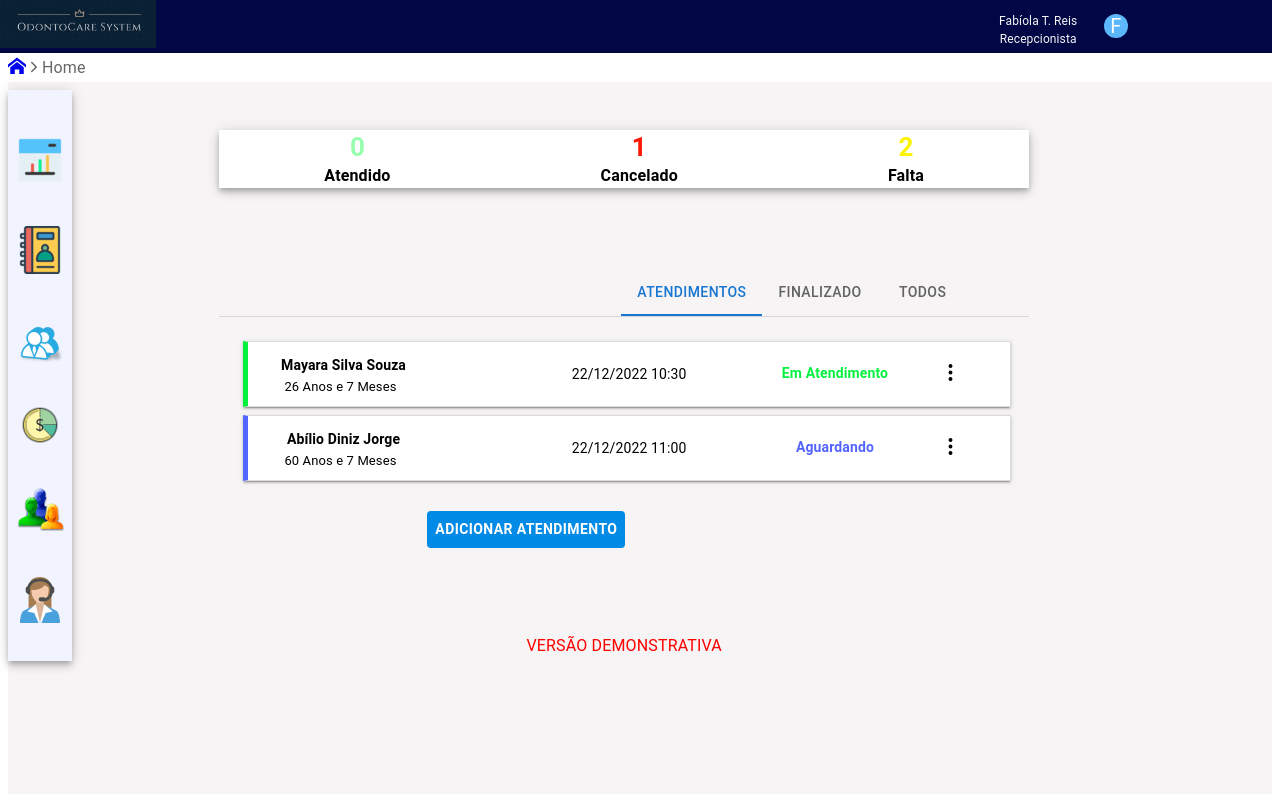
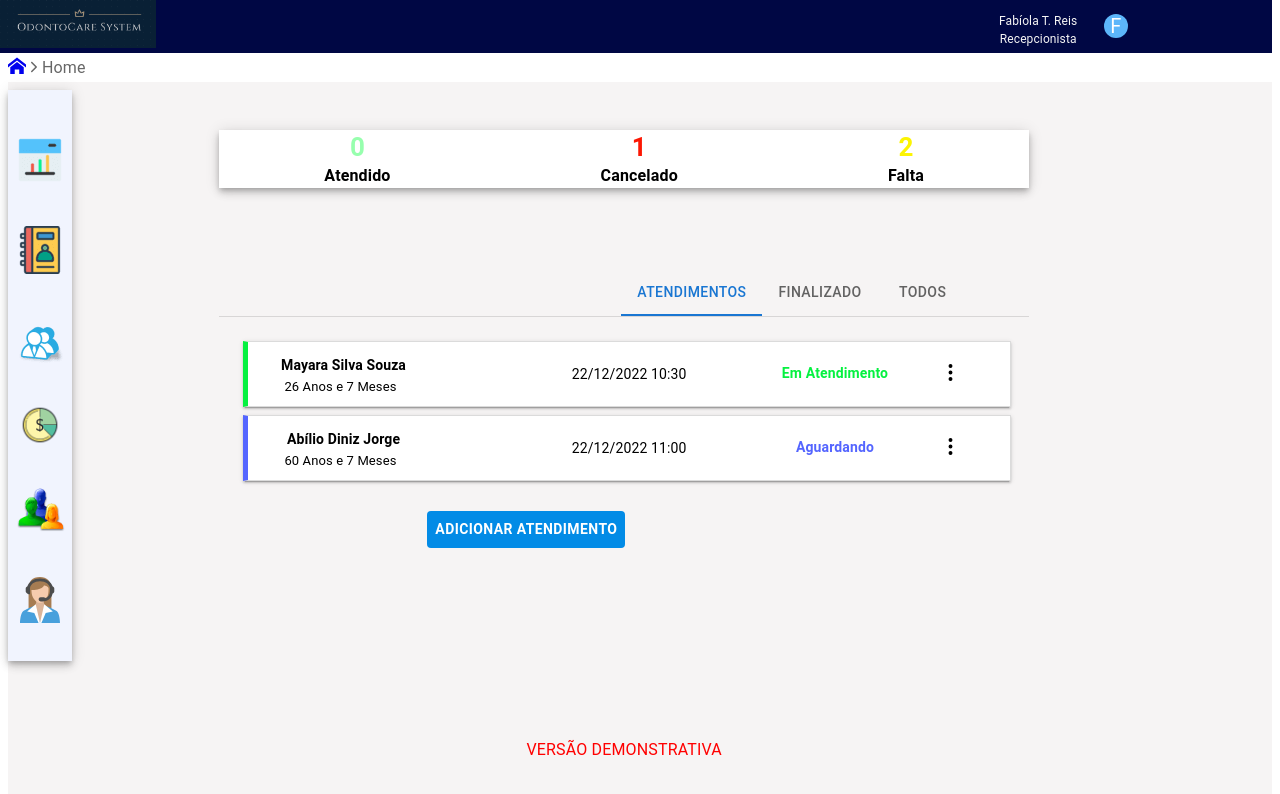
Before and after one commit to CMTTSx/ODC, a React (Create React App) app: page /paginaInicial in a window 1280 px wide. Shown: the top 794 px of the page. Built offline with nearby package versions, Linux system fonts and the light colour scheme.

Commit message:
fix-minor-layout

```diff
--- a/src/Layout/ServiceBar/DummyBar.tsx
+++ b/src/Layout/ServiceBar/DummyBar.tsx
@@ -151,7 +151,7 @@ const TypoStatus = {
     mt: -3,
   },
   '@media (min-width: 3840px)': {
-    ml: '58.5%',
+    ml: '78%',
     mt: -3,
   },
 }
--- a/src/Layout/ServiceBar/index.tsx
+++ b/src/Layout/ServiceBar/index.tsx
@@ -151,7 +151,7 @@ const TypoStatus = {
     mt: -3,
   },
   '@media (min-width: 3840px)': {
-    ml: '58.5%',
+    ml: '78%',
     mt: -3,
   },
 }
--- a/src/Layout/Tabs/index.tsx
+++ b/src/Layout/Tabs/index.tsx
@@ -199,7 +199,7 @@ export default function BasicTabs() {
           <Dummybar />
         </Box>
         <Button sx={ButtonConfig}><AtendimentoModal /></Button>
-        <Box sx={{ textAlign: 'center', color: 'red', pt: 10, fontFamily: "sans-serif, Roboto, Helvetica, Arial, " }}>
+        <Box sx={{ textAlign: 'center', color: 'red', pt: 23, }}>
           VERSÃO DEMONSTRATIVA
         </Box>
       </TabPanel>
```
